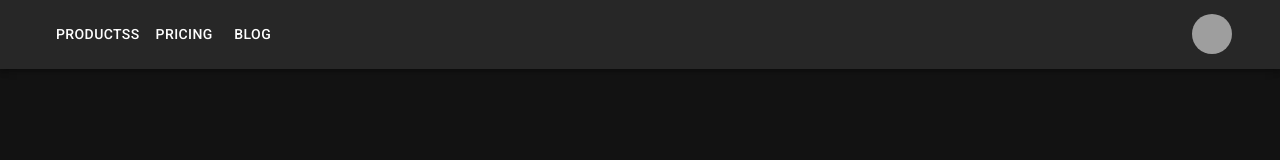
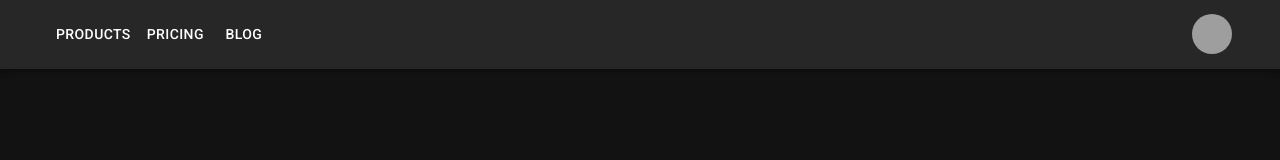
Before and after one commit to rolelo/fe-pwa, a React (Create React App) app: page / in a window 1280 px wide. Shown: the top 160 px of the page. Built offline with nearby package versions, Linux system fonts and the light colour scheme; grey boxes are pictures that could not be loaded.

Commit message:
added logo

```diff
--- a/src/components/app-bar/index.tsx
+++ b/src/components/app-bar/index.tsx
@@ -12,8 +12,9 @@ import Button from '@mui/material/Button';
 import Tooltip from '@mui/material/Tooltip';
 import MenuItem from '@mui/material/MenuItem';
 import AdbIcon from '@mui/icons-material/Adb';
+import Logo from "../../assets/logo.png";
 
-const pages = ['Productss', 'Pricing', 'Blog'];
+const pages = ['Products', 'Pricing', 'Blog'];
 const settings = ['Profile', 'Account', 'Dashboard', 'Logout'];
 
 const ResponsiveAppBar = () => {
@@ -75,7 +76,6 @@ const ResponsiveAppBar = () => {
               ))}
             </Menu>
           </Box>
-          <AdbIcon sx={{ display: { xs: 'flex', md: 'none' }, mr: 1 }} />
           <Typography
             variant="h5"
             noWrap
@@ -92,7 +92,7 @@ const ResponsiveAppBar = () => {
               textDecoration: 'none',
             }}
           >
-            LOGO
+            <img src={Logo} style={{ height: "40px" }} alt="Logo" />
           </Typography>
           <Box sx={{ flexGrow: 1, display: { xs: 'none', md: 'flex' } }}>
             {pages.map((page) => (
```
Also changed, not shown: src/assets/logo.png (added).
